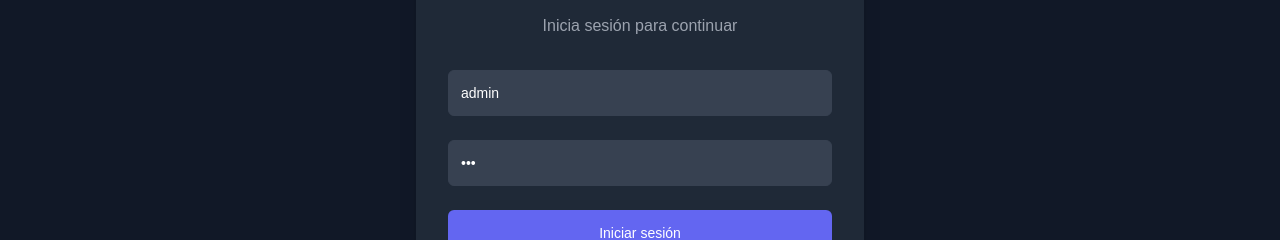
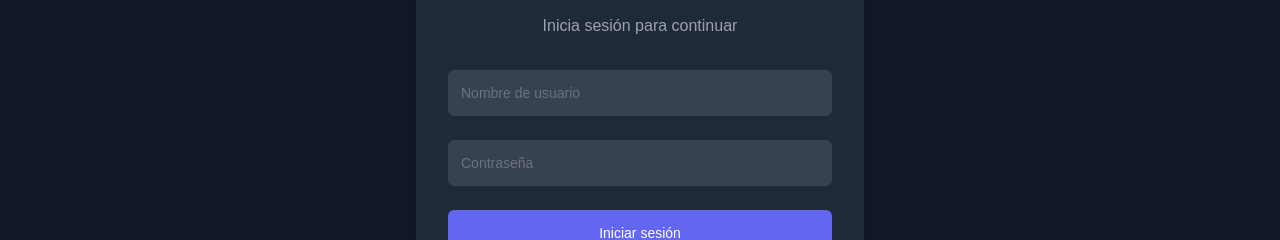
Before and after one commit to MauroCor/rindemas, a React (Create React App) app: page /sm/login in a window 1280 px wide. Shown: the part 194-434 px from the top of the page. Built offline with nearby package versions, Linux system fonts and the light colour scheme.

Commit message:
fix login

```diff
--- a/src/components/LoginComponent.js
+++ b/src/components/LoginComponent.js
@@ -5,8 +5,8 @@ import { postToken } from '../services/login';
 
 const Login = () => {
   const { login } = useContext(AuthContext);
-  const [username, setUsername] = useState('admin');
-  const [password, setPassword] = useState('123');
+  const [username, setUsername] = useState('');
+  const [password, setPassword] = useState('');
   const navigate = useNavigate();
 
   const handleLogin = async (e) => {
```
